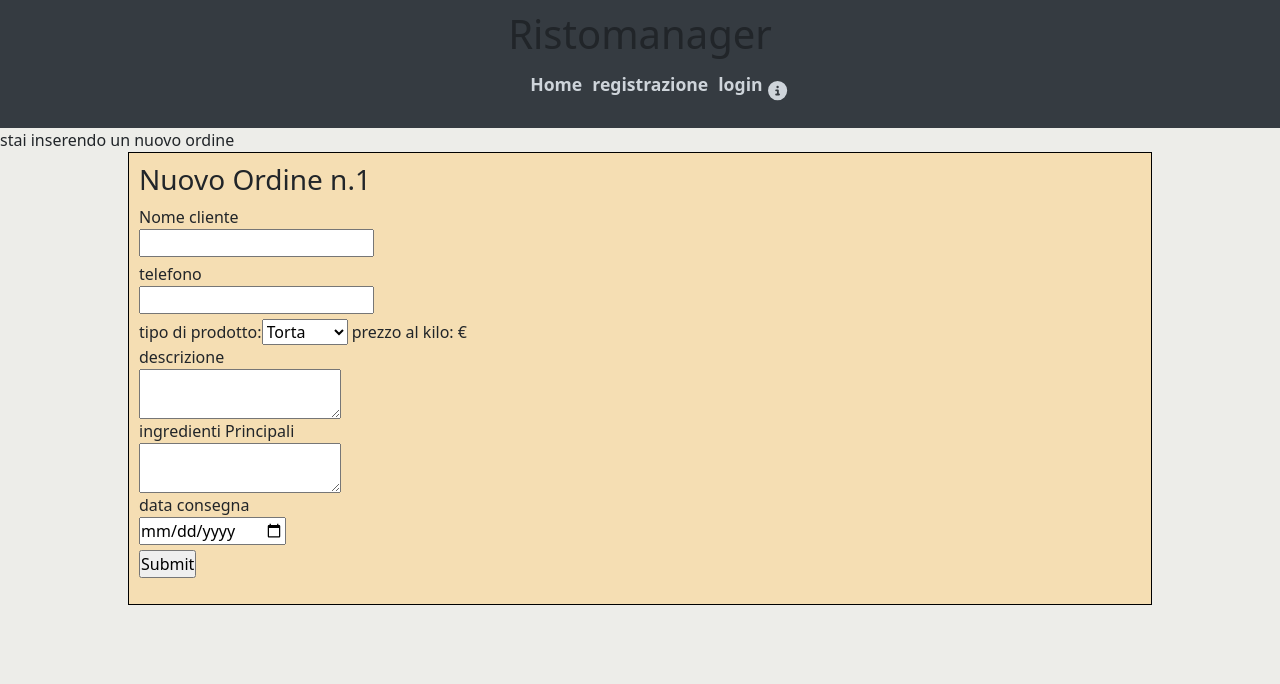
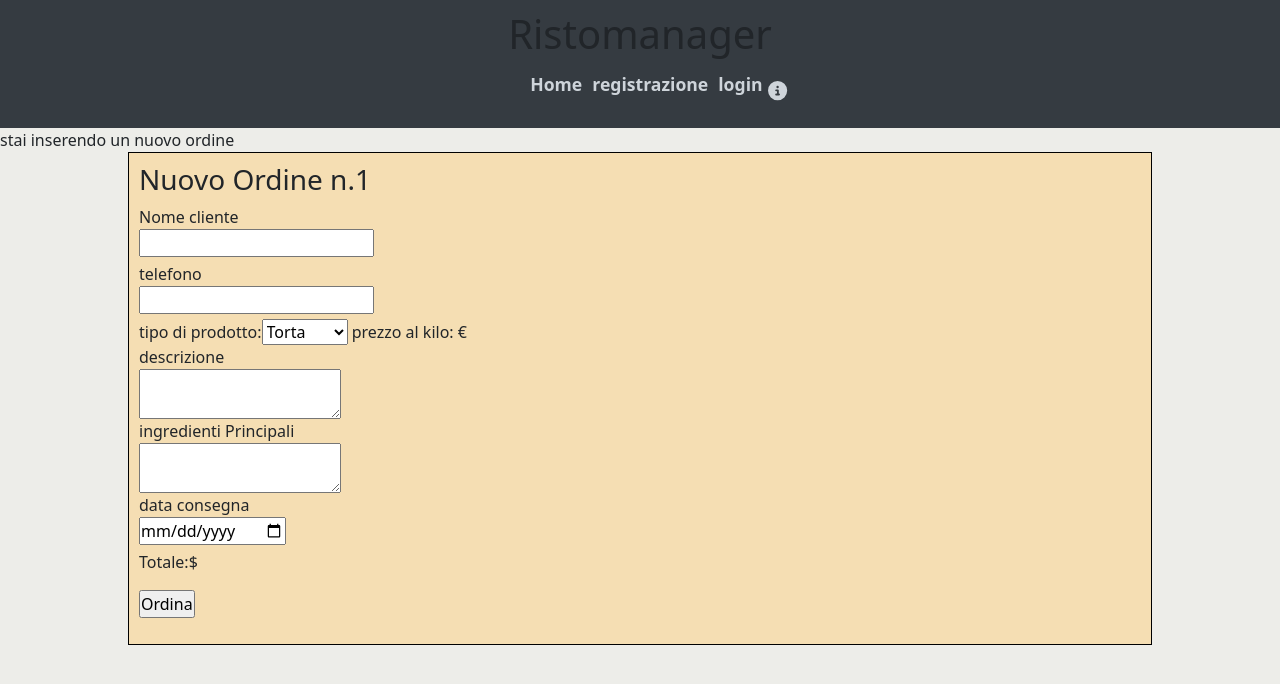
Before and after one commit to fabloy/ristomanager, a React (Create React App) app: page /inserisciordine in a window 1280 px wide. Shown: the top 684 px of the page. Built offline with nearby package versions, Linux system fonts and the light colour scheme.

Commit message:
Ultime modifiche, codice da pulire

```diff
--- a/src/Components/FormNuovoOrdine.js
+++ b/src/Components/FormNuovoOrdine.js
@@ -31,6 +31,8 @@ const FormNuovoOrdine=({nome, telefono, dataConsegna, descrizione, ingredientiPr
     }
     ])
     const [priceSelected, setPriceSelected] = useState("")
+    const quantityList = [1,2,3,4,5,6,7,8,9,10]
+    const [count, setCount]= useState("")
 
     let ordineGenerato
     const invioNuovoOrdine = (e)=>{
@@ -103,6 +105,32 @@ const FormNuovoOrdine=({nome, telefono, dataConsegna, descrizione, ingredientiPr
              <span>
              {` prezzo al kilo: ${priceSelected?.toString()} €`}
              </span>
+            {
+              priceSelected? <aside>
+              <label
+               for="quantity"
+              >
+               Quantità in Kg:
+              </label>
+              <select
+               id="quantity"
+               type="number"
+               onMouseUp={()=>setCount(priceSelected*document.getElementById("quantity").value)}
+              >
+                {
+                quantityList.map((ql, index)=>{
+                  return <option
+                  key={index}
+                  >
+                    {ql.toString()}
+                  </option>
+                })
+              }
+              </select>
+             </aside>
+             :
+             <></>
+            }
             </div>
 
             <label>{descrizione}</label>
@@ -128,8 +156,16 @@ const FormNuovoOrdine=({nome, telefono, dataConsegna, descrizione, ingredientiPr
              onChange={(e)=>{setDate(e.target.value)}}
              >
              </input>
-
-            <input type="submit"></input>
+              <p>
+                Totale:
+                {count.toString()}
+                $
+              </p>
+            <input
+             type="submit"
+             value="Ordina"
+             >
+            </input>
             <p style={{color:"red", fontSize:"1rem"}}>{alert}</p>
         </form>
         {
```
